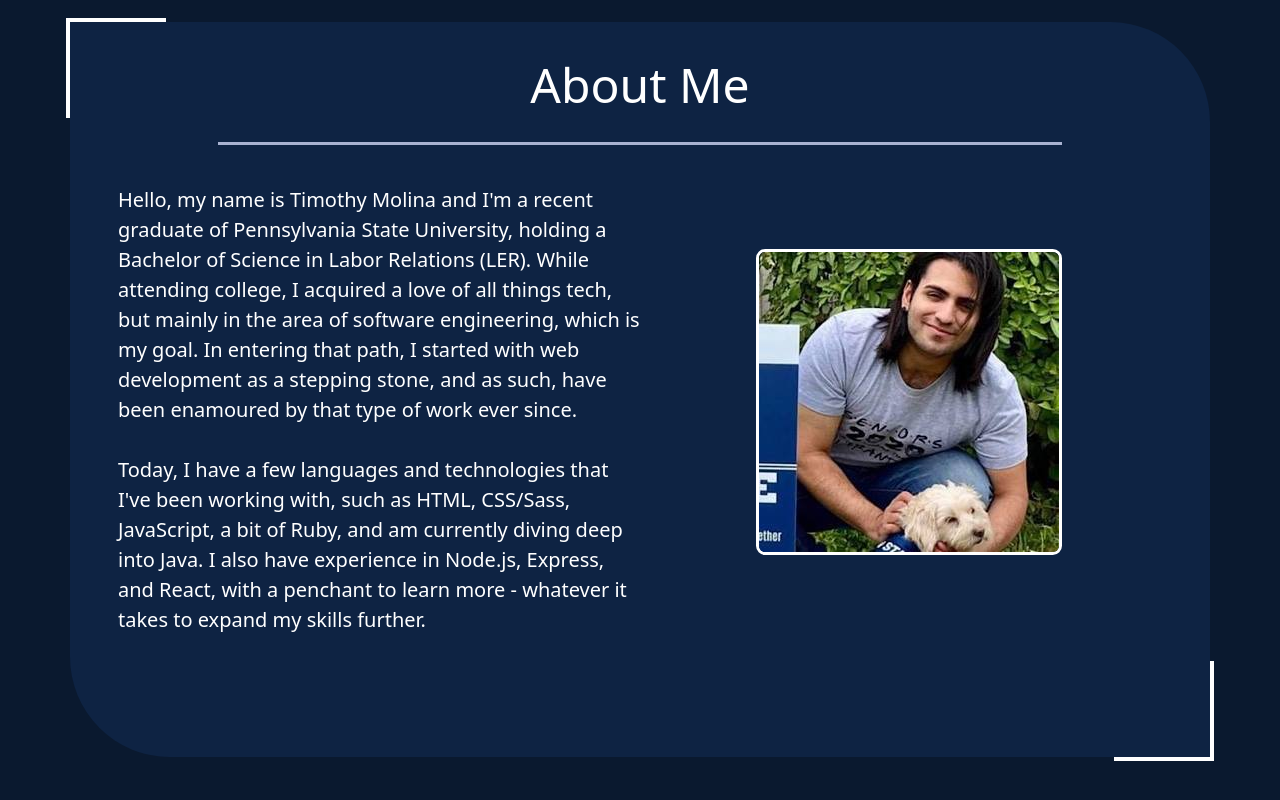
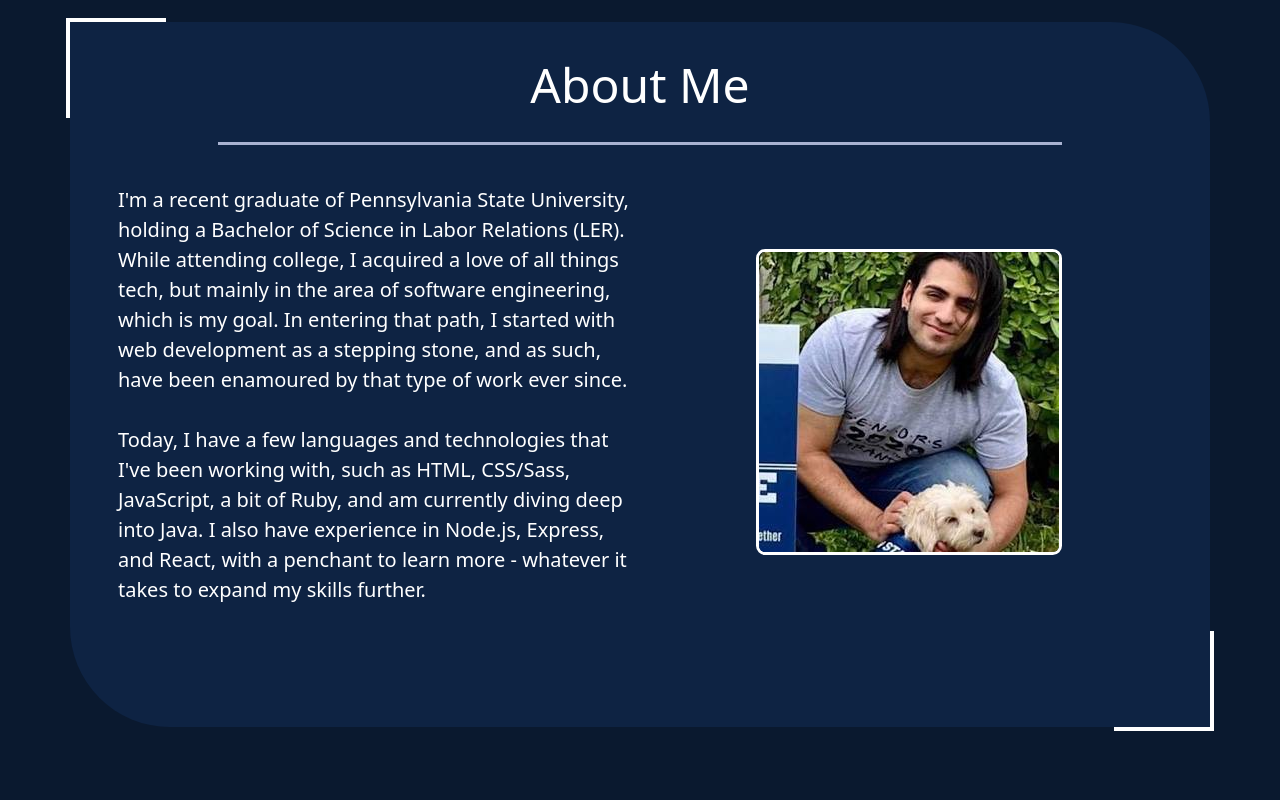
Before and after one commit to Superboy20/TimothyMolina, a plain HTML site: page index.html in a window 1280 px wide. Shown: the part 1280-2080 px from the top of the page. Drawn offline with nearby package versions, Linux system fonts and the light colour scheme.

Commit message:
adjusted HTML markup

```diff
--- a/index.html
+++ b/index.html
@@ -67,7 +67,7 @@
         </h1>
         <div class="container-fluid d-flex justify-content-center">
             <div class="col-md-6">
-                <p class="ms-3 mt-3 p-header2 text-start firstPara">Hello, my name is Timothy Molina and I'm a recent
+                <p class="ms-3 mt-3 p-header2 text-start firstPara">I'm a recent
                     graduate of
                     Pennsylvania State University, holding
                     a
```
